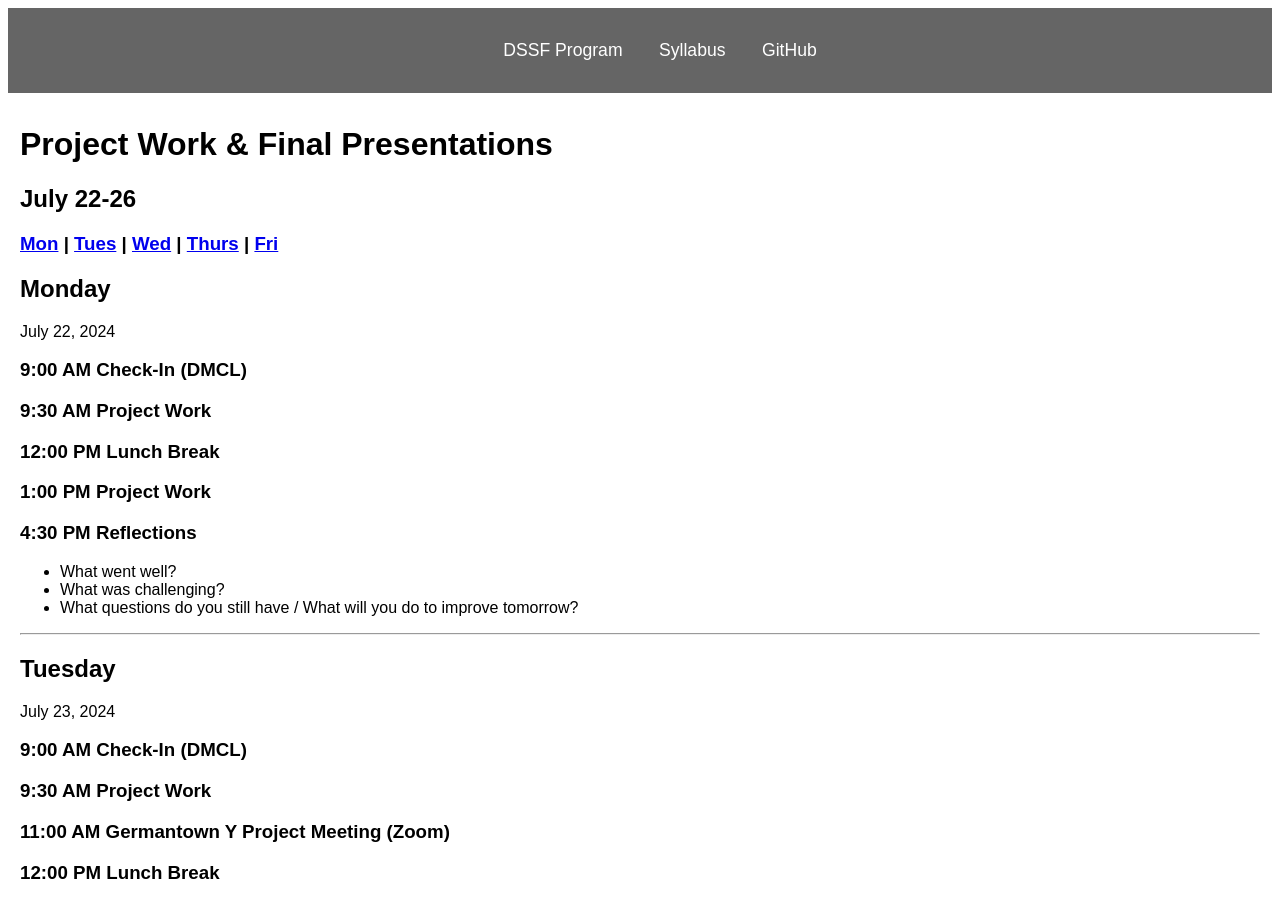
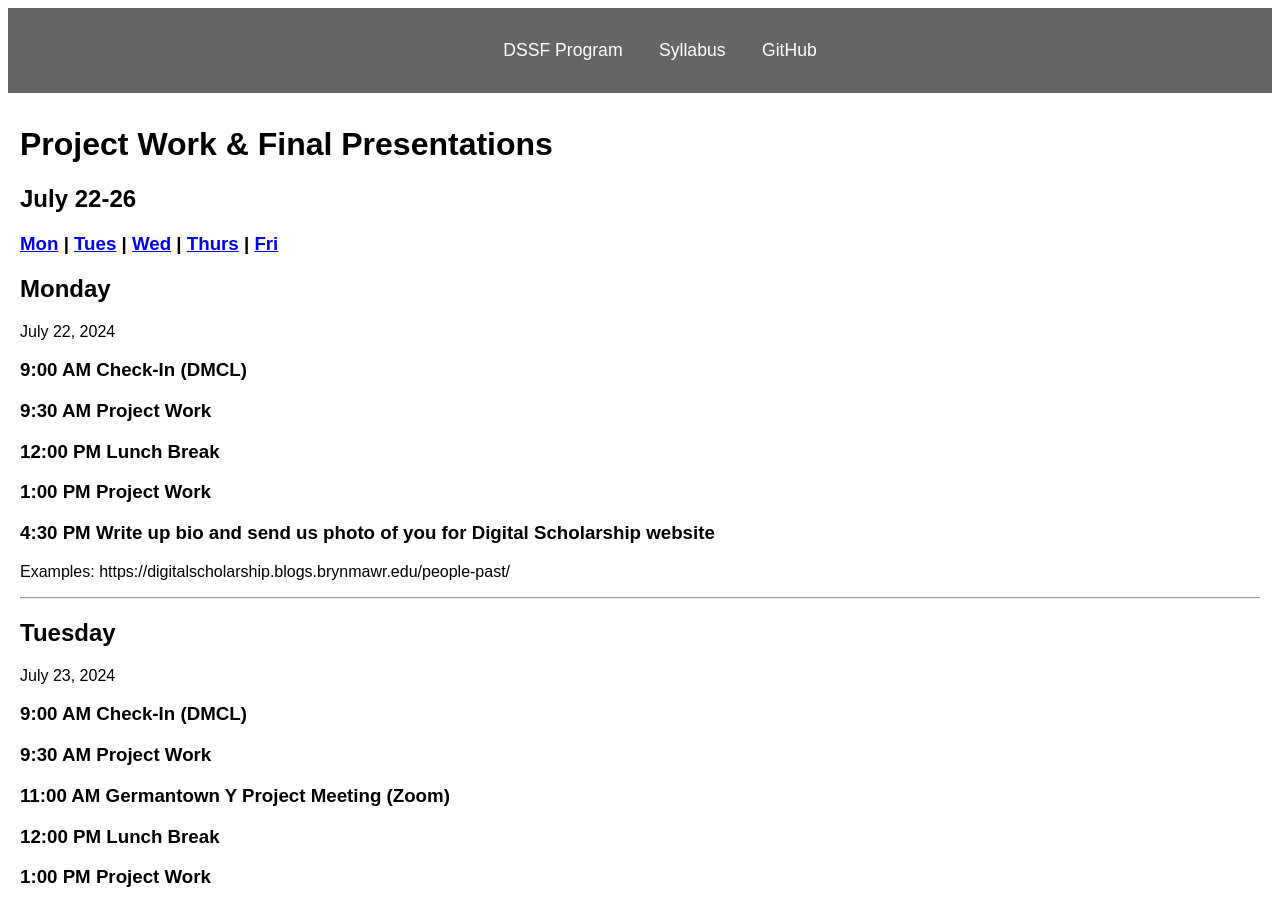
Before and after one commit to digbmc/dssf-syll, a Jekyll site: the page built from _weeks/08-final.md, in a window 1280 px wide and 900 px high. Built offline with Jekyll 4.4.1, drawn with Linux system fonts in a browser that asks for light colours.

Commit message:
Update 08-final.md

```diff
--- a/_weeks/08-final.md
+++ b/_weeks/08-final.md
@@ -16,10 +16,8 @@ July 22, 2024
 
 ### 1:00 PM Project Work
 
-### 4:30 PM Reflections
-- What went well?
-- What was challenging?
-- What questions do you still have / What will you do to improve tomorrow?
+### 4:30 PM Write up bio and send us photo of you for Digital Scholarship website
+Examples: https://digitalscholarship.blogs.brynmawr.edu/people-past/
 
 ---
 
```
